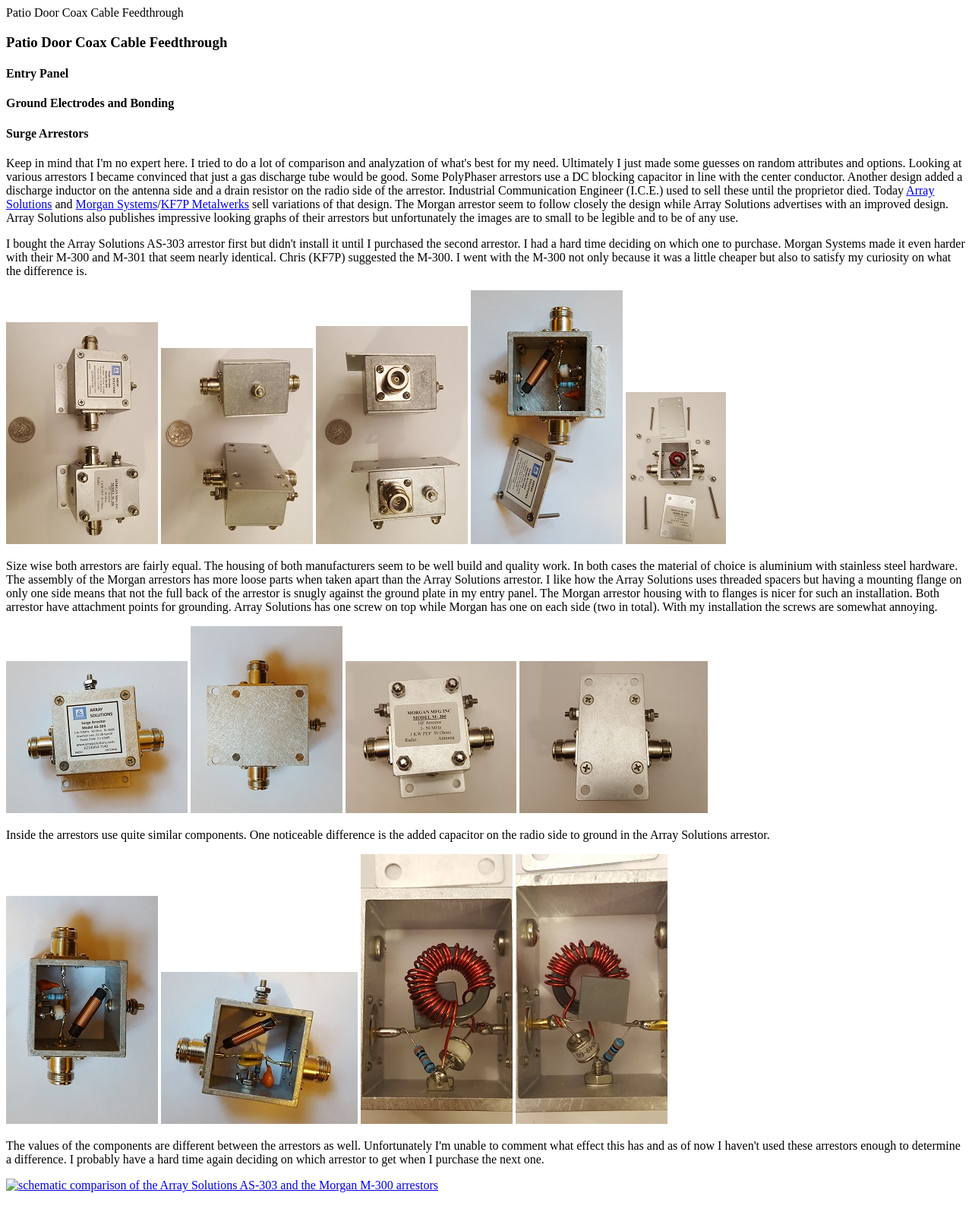
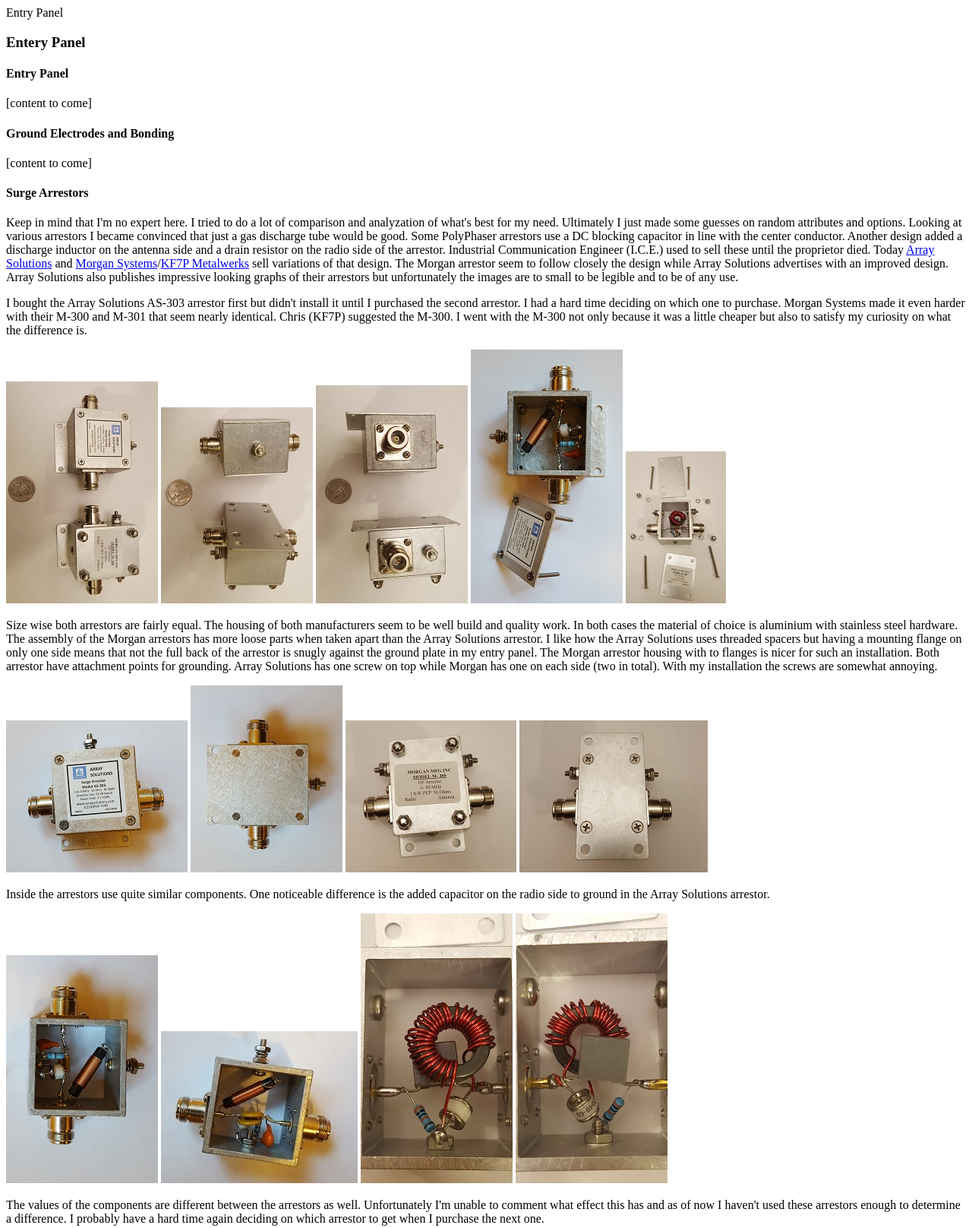
Before and after one commit to k0tet/k0tet.github.io, a website: page src/projects/entry-panel/index.html in a window 1280 px wide. Shown: the top 1616 px of the page at 76% size. Before the commit the page ends 1585 px from the top, so only its background shows below. Drawn offline with Linux system fonts and the light colour scheme.

Commit message:
added M-300 AS-303 circuit diagrams

```diff
--- a/package.json
+++ b/package.json
@@ -29,11 +29,11 @@
   },
   "homepage": "https://k0tet.github.io/",
   "devDependencies": {
-    "concurrently": "^3.6.0",
-    "fs-extra": "^6.0.1",
+    "concurrently": "^4.0.1",
+    "fs-extra": "^7.0.0",
     "gh-pages": "^1.2.0",
     "http-server": "^0.11.1",
-    "klaw": "^2.1.1",
+    "klaw": "^3.0.0",
     "npm-watch": "^0.3.0"
   }
 }
--- a/src/projects/entry-panel/index.html
+++ b/src/projects/entry-panel/index.html
@@ -1,11 +1,17 @@
-<!-- build:title -->Patio Door Coax Cable Feedthrough<!-- /build:title -->
+<!-- build:title -->Entry Panel<!-- /build:title -->
 <!-- build:content -->
-    <h3 class="status-completed">Patio Door Coax Cable Feedthrough</h3>
+    <h3 class="status-active">Entery Panel</h3>
     <p>
       <h4>Entry Panel</h4>
+	  <p>
+	  [content to come]
+	  </p>
 	</p>
     <p>
       <h4>Ground Electrodes and Bonding</h4>
+	  <p>
+	  [content to come]
+	  </p>
 	</p>
     <p>
 	  <h4>Surge Arrestors</h4>
@@ -48,6 +54,6 @@
         The values of the components are different between the arrestors as well.  Unfortunately I'm unable to comment what effect this has and as of now I haven't used these arrestors
         enough to determine a difference.  I probably have a hard time again deciding on which arrestor to get when I purchase the next one.
       </p>
-	  <a href="AS-303 M-300 schematic comparison.jpg"><img alt="schematic comparison of the Array Solutions AS-303 and the Morgan M-300 arrestors" src="AS-303 M-300 schematic comparison (small).jpg"></a>
+	  <a href="M-300 AS-303 circuit diagram.jpg"><img alt="schematic comparison of the Array Solutions AS-303 and the Morgan M-300 arrestors" src="M-300 AS-303 circuit diagram (small).jpg"></a>
     </p>
 <!-- /build:content -->
```
Also changed, not shown: src/projects/index.html (+5 -1 lines), src/projects/entry-panel/M-300 AS-303 circuit diagram (small).jpg (added), src/projects/entry-panel/M-300 AS-303 circuit diagram.jpg (added), 1 other file.
